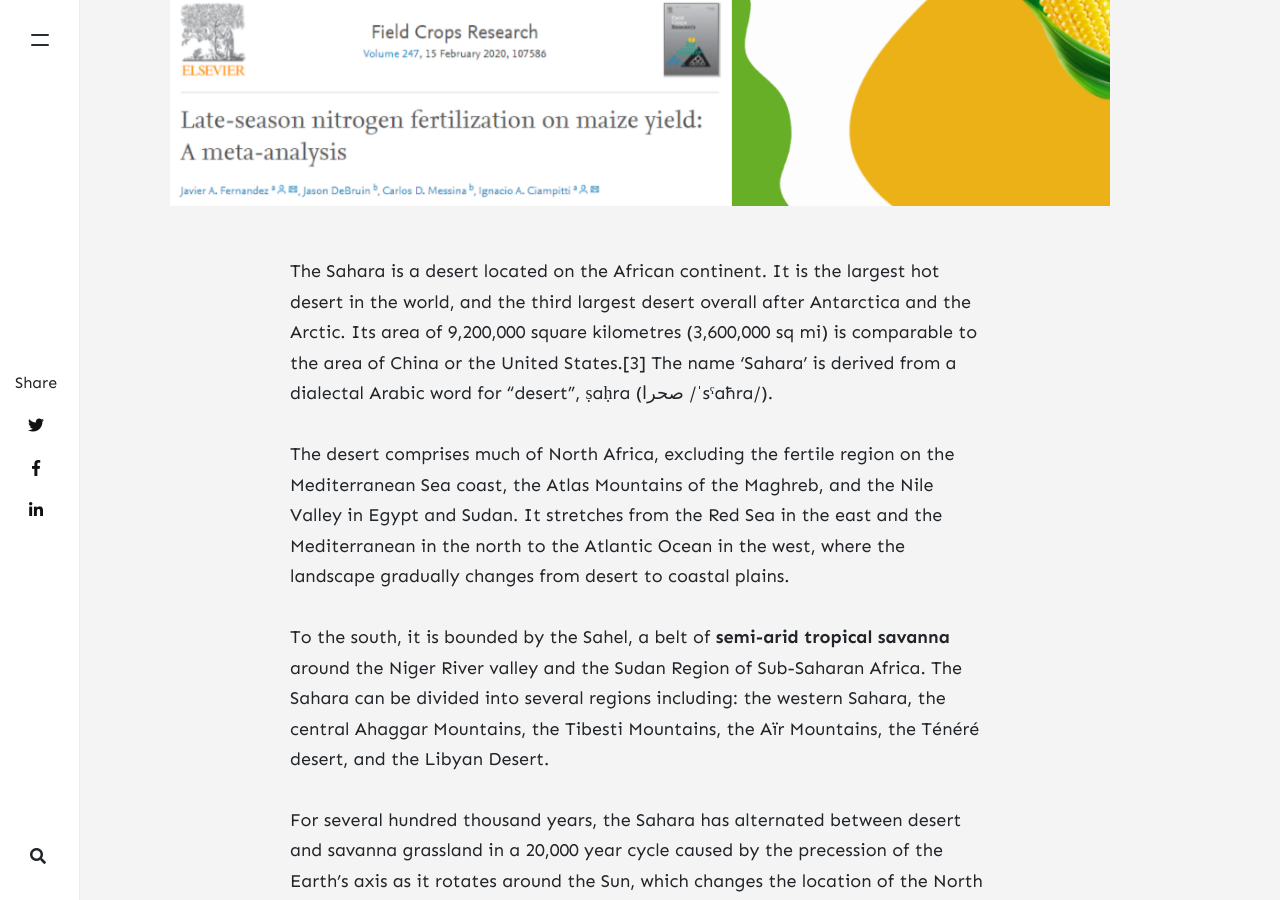
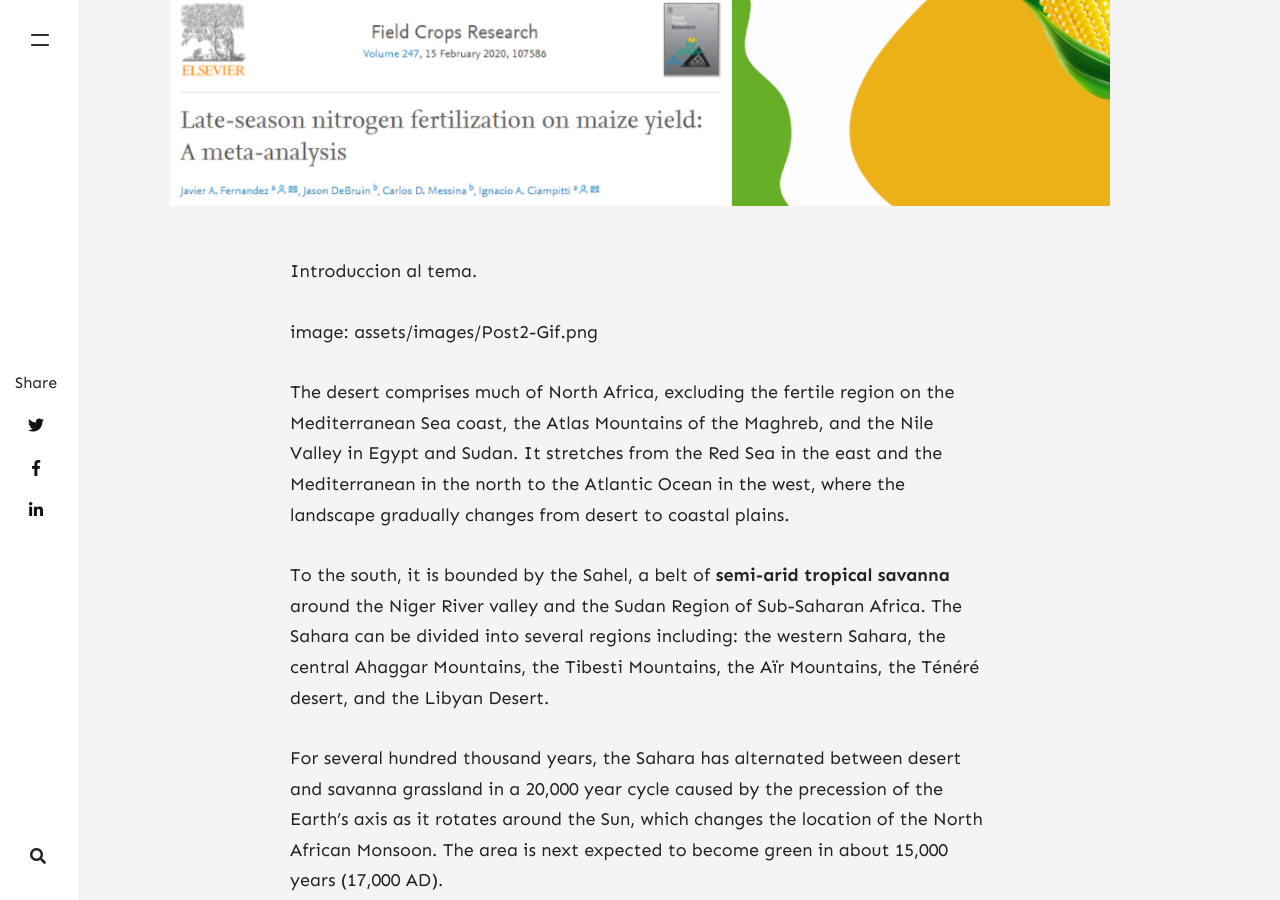
Before and after one commit to PaulaDemarco/PaulaDemarco.github.io, a Jekyll site: the page built from _posts/2020-02-1-much-more-than-a-desert-trip-to-sahara.md, in a window 1280 px wide and 900 px high, scrolled down 919 px. Built offline with Jekyll 4.4.1, drawn with Linux system fonts in a browser that asks for light colours; nearby versions of some CDN libraries; comment, search, counter and statistics services are not loaded.

Commit message:
Changes in text

```diff
--- a/_posts/2020-02-1-much-more-than-a-desert-trip-to-sahara.md
+++ b/_posts/2020-02-1-much-more-than-a-desert-trip-to-sahara.md
@@ -6,7 +6,11 @@ categories: [ Travel ]
 image: assets/images/Post2-Head.png
 ---
 
-The Sahara is a desert located on the African continent. It is the largest hot desert in the world, and the third largest desert overall after Antarctica and the Arctic. Its area of 9,200,000 square kilometres (3,600,000 sq mi) is comparable to the area of China or the United States.[3] The name 'Sahara' is derived from a dialectal Arabic word for "desert", ṣaḥra (صحرا /ˈsˤaħra/).
+Introduccion al tema.
+
+
+image: assets/images/Post2-Gif.png
+
 
 The desert comprises much of North Africa, excluding the fertile region on the Mediterranean Sea coast, the Atlas Mountains of the Maghreb, and the Nile Valley in Egypt and Sudan. It stretches from the Red Sea in the east and the Mediterranean in the north to the Atlantic Ocean in the west, where the landscape gradually changes from desert to coastal plains.
 
```
